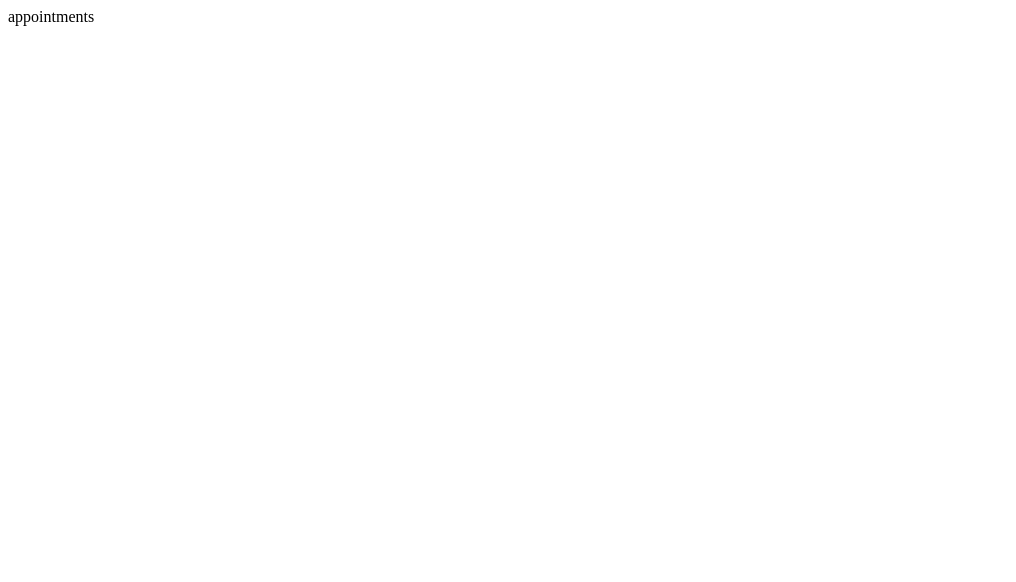
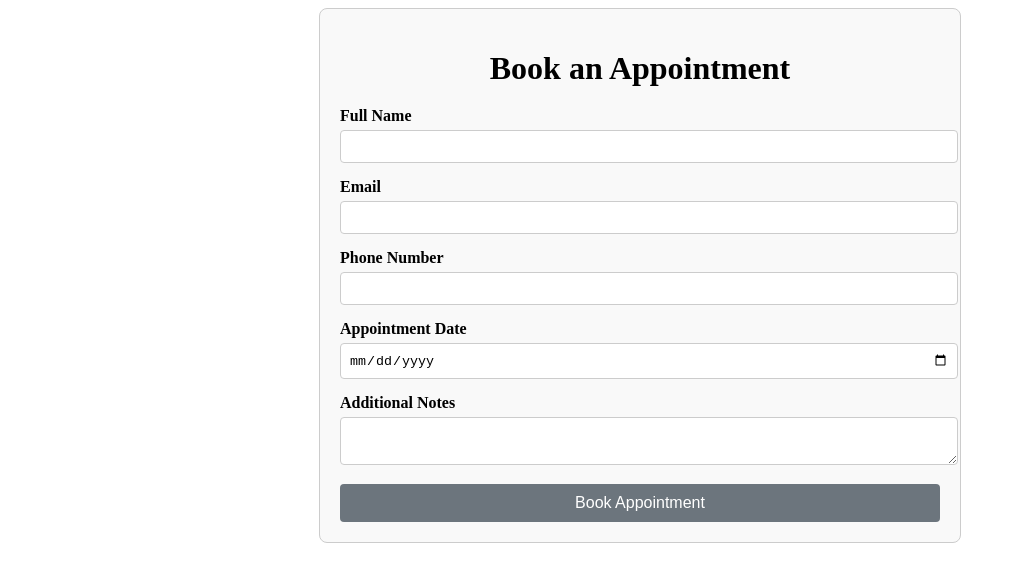
Before and after one commit to tgilly93/Full_Stack_Med_App, a Vue app in the folder vue/: page /appointments in a window 1280 px wide. Shown: the top 582 px of the page, without its empty margins (0-1016 px from the left). Built offline with nearby package versions, Linux system fonts and the light colour scheme; sample sign-in values are in the browser's storage.

Commit message:
checking in

```diff
--- a/vue/src/views/Appointment.vue
+++ b/vue/src/views/Appointment.vue
@@ -1,3 +1,193 @@
 <template>
-    <div> appointments</div>
-</template>
+    <div class="appointment-form">
+      <h1>Book an Appointment</h1>
+      <form @submit.prevent="submitAppointment">
+        <div class="form-group">
+          <label for="patientName">Full Name</label>
+          <input
+            type="text"
+            id="patientName"
+            v-model="patientName"
+            :class="{ 'is-invalid': errors.patientName }"
+            required
+          />
+          <div v-if="errors.patientName" class="error">{{ errors.patientName }}</div>
+        </div>
+
+        <div class="form-group">
+          <label for="email">Email</label>
+          <input
+            type="email"
+            id="email"
+            v-model="email"
+            :class="{ 'is-invalid': errors.email }"
+            required
+          />
+          <div v-if="errors.email" class="error">{{ errors.email }}</div>
+        </div>
+
+        <div class="form-group">
+          <label for="phoneNumber">Phone Number</label>
+          <input
+            type="text"
+            id="phoneNumber"
+            v-model="phoneNumber"
+            :class="{ 'is-invalid': errors.phoneNumber }"
+            required
+          />
+          <div v-if="errors.phoneNumber" class="error">{{ errors.phoneNumber }}</div>
+        </div>
+
+        <div class="form-group">
+          <label for="appointmentDate">Appointment Date</label>
+          <input
+            type="date"
+            id="appointmentDate"
+            v-model="appointmentDate"
+            :class="{ 'is-invalid': errors.appointmentDate }"
+            required
+          />
+          <div v-if="errors.appointmentDate" class="error">{{ errors.appointmentDate }}</div>
+        </div>
+
+        <div class="form-group">
+          <label for="notes">Additional Notes</label>
+          <textarea
+            id="notes"
+            v-model="notes"
+          ></textarea>
+        </div>
+
+        <button type="submit" :disabled="!isFormValid">Book Appointment</button>
+      </form>
+    </div>
+  </template>
+
+  <script>
+  export default {
+    data() {
+      return {
+        patientName: '',
+        email: '',
+        phoneNumber: '',
+        appointmentDate: '',
+        notes: '',
+        errors: {}
+      };
+    },
+    computed: {
+      isFormValid() {
+        return this.patientName && this.email && this.phoneNumber && this.appointmentDate && !Object.keys(this.errors).length;
+      }
+    },
+    methods: {
+      validateForm() {
+        this.errors = {};
+
+        if (!this.patientName) {
+          this.errors.patientName = 'Name is required';
+        }
+
+        if (!this.email) {
+          this.errors.email = 'Email is required';
+        } else if (!/.+@.+/.test(this.email)) {
+          this.errors.email = 'Email must be valid';
+        }
+
+        if (!this.phoneNumber) {
+          this.errors.phoneNumber = 'Phone number is required';
+        } else if (!/^\d{10}$/.test(this.phoneNumber)) {
+          this.errors.phoneNumber = 'Phone number must be 10 digits';
+        }
+
+        if (!this.appointmentDate) {
+          this.errors.appointmentDate = 'Appointment date is required';
+        }
+      },
+      submitAppointment() {
+        this.validateForm();
+
+        if (this.isFormValid) {
+          const appointmentData = {
+            name: this.patientName,
+            email: this.email,
+            phone: this.phoneNumber,
+            date: this.appointmentDate,
+            notes: this.notes
+          };
+
+          // Replace with your API call
+          console.log('Submitting appointment:', appointmentData);
+
+          // Optionally reset the form
+          this.patientName = '';
+          this.email = '';
+          this.phoneNumber = '';
+          this.appointmentDate = '';
+          this.notes = '';
+        }
+      }
+    }
+  };
+  </script>
+
+  <style scoped>
+  .appointment-form {
+    max-width: 600px;
+    margin: auto;
+    padding: 20px;
+    border: 1px solid #ccc;
+    border-radius: 8px;
+    background: #f9f9f9;
+  }
+
+  h1 {
+    text-align: center;
+    margin-bottom: 20px;
+  }
+
+  .form-group {
+    margin-bottom: 15px;
+  }
+
+  label {
+    display: block;
+    margin-bottom: 5px;
+    font-weight: bold;
+  }
+
+  input,
+  textarea {
+    width: 100%;
+    padding: 8px;
+    border: 1px solid #ccc;
+    border-radius: 4px;
+  }
+
+  input.is-invalid,
+  textarea.is-invalid {
+    border-color: red;
+  }
+
+  .error {
+    color: red;
+    font-size: 0.875em;
+  }
+
+  button {
+    display: block;
+    width: 100%;
+    padding: 10px;
+    background-color: #007bff;
+    color: white;
+    border: none;
+    border-radius: 4px;
+    font-size: 1em;
+    cursor: pointer;
+  }
+
+  button:disabled {
+    background-color: #6c757d;
+    cursor: not-allowed;
+  }
+  </style>
```
